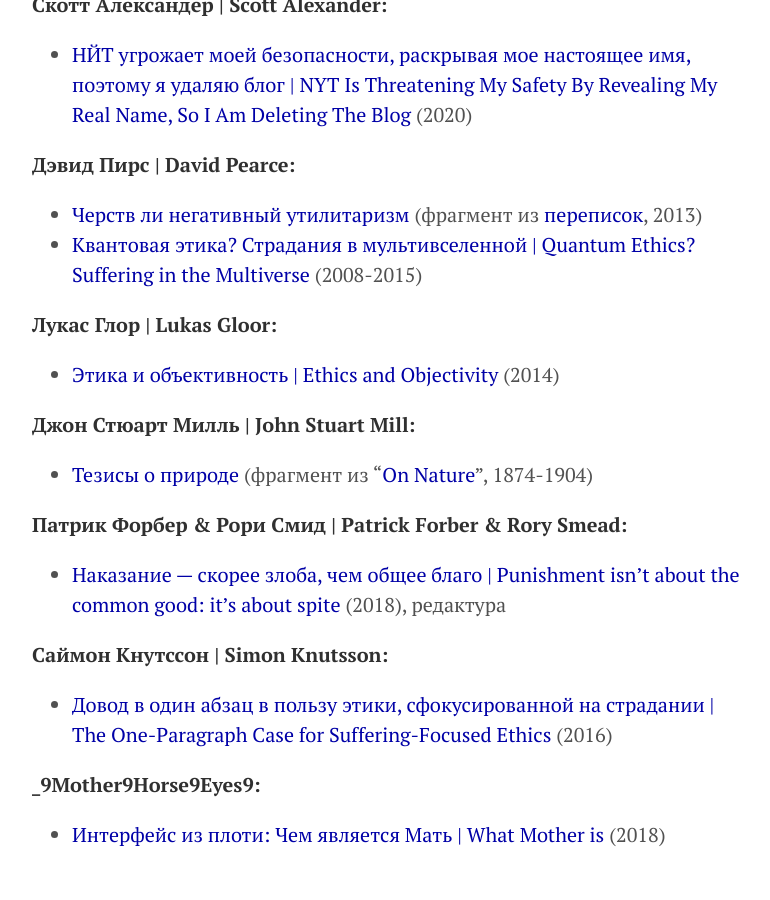
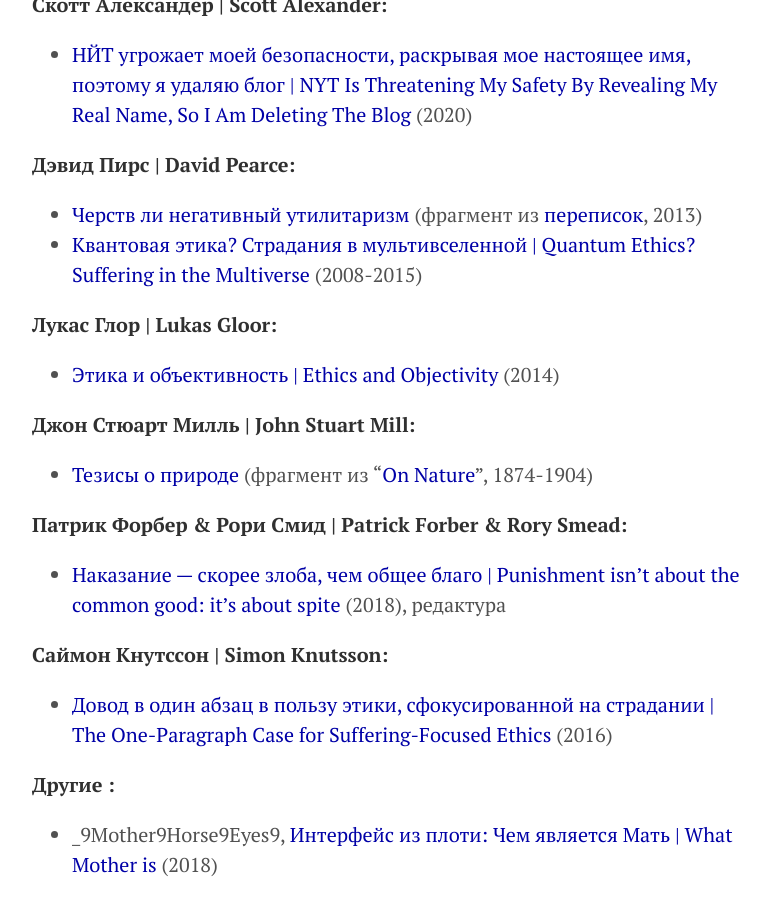
Before and after one commit to KKirdan/kkirdan.github.io, a Jekyll site: the page built from translations/index.md, in a window 1280 px wide and 900 px high, scrolled down 1730 px. Shown: the whole window, without its empty margins (248-1018 px from the left). Built offline with Jekyll 4.4.1, drawn with Linux system fonts in a browser that asks for light colours; before the commit the page ends 2600 px from its top, so only the background shows below that.

Commit message:
Update index.md

```diff
--- a/translations/index.md
+++ b/translations/index.md
@@ -57,5 +57,5 @@
 **Саймон Кнутссон \| Simon Knutsson:**
 * [Довод в один абзац в пользу этики, сфокусированной на страдании \| The One-Paragraph Case for Suffering-Focused Ethics](https://reducingsuffering.github.io/simon-knutsson-the-one-paragraph-case-for-suffering-focused-ethics.html) (2016)
 
-**\_9Mother9Horse9Eyes9:**
- * [Интерфейс из плоти: Чем является Мать \| What Mother is](https://vk.com/@-188637166-flesh-interface-what-mother-is) (2018)
+**Другие \:**
+ * _9Mother9Horse9Eyes9, [Интерфейс из плоти: Чем является Мать \| What Mother is](https://vk.com/@-188637166-flesh-interface-what-mother-is) (2018)
```
